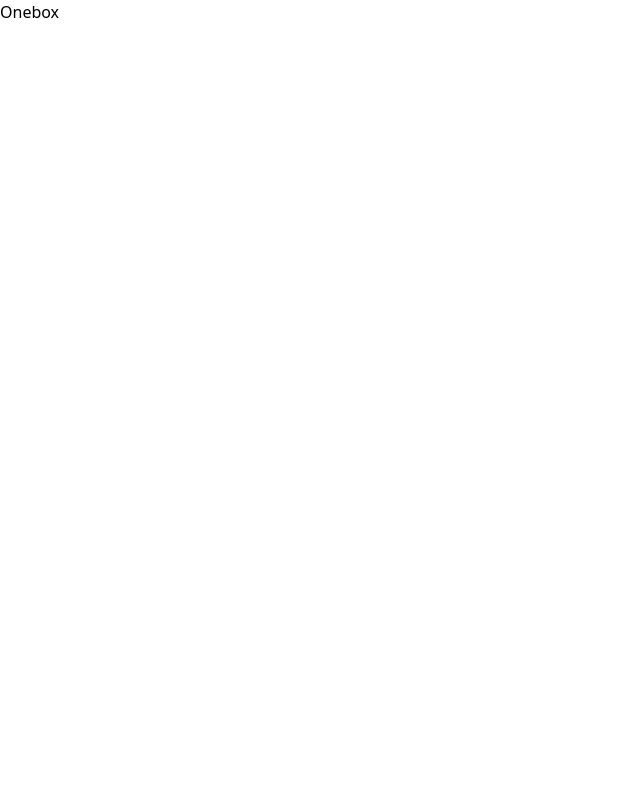
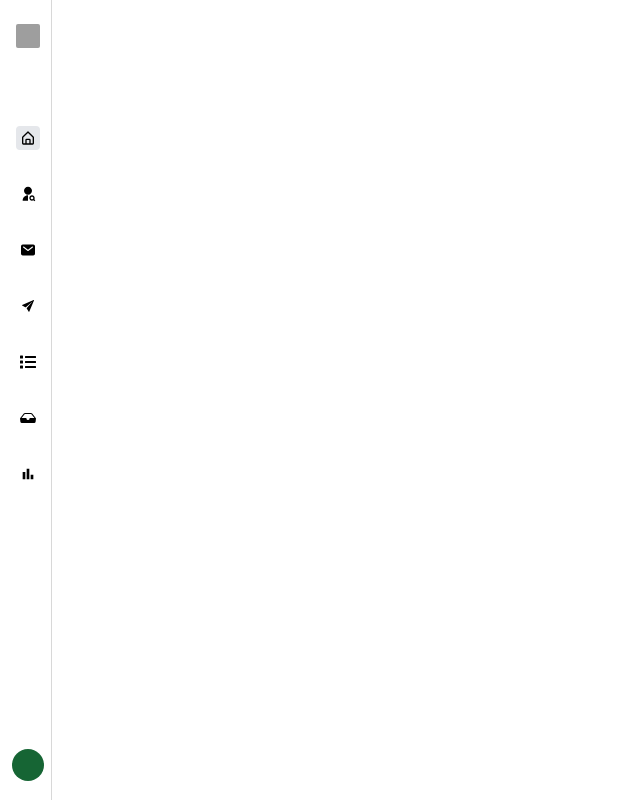
Before and after one commit to HemanthRaghu96/Onebox-Email-Service, a React (Vite) app: page /onebox in a window 1280 px wide. Shown: the whole page, without its empty margins (0-640 px from the left). Built offline with nearby package versions, Linux system fonts and the light colour scheme; grey boxes are pictures that could not be loaded.

Commit message:
Created Sidebar component

```diff
--- a/package.json
+++ b/package.json
@@ -11,6 +11,7 @@
   },
   "dependencies": {
     "axios": "^1.7.5",
+    "jwt-decode": "^4.0.0",
     "react": "^18.3.1",
     "react-dom": "^18.3.1",
     "react-icons": "^5.3.0",
--- /dev/null
+++ b/src/components/Sidebar.tsx
@@ -0,0 +1,85 @@
+import React, { useState } from "react";
+import { MdOutlineBarChart } from "react-icons/md";
+import { BiHomeAlt } from "react-icons/bi";
+import { BsInboxFill } from "react-icons/bs";
+import { FaList } from "react-icons/fa";
+import { IoMail } from "react-icons/io5";
+import { IoIosSend } from "react-icons/io";
+import { RiUserSearchFill } from "react-icons/ri";
+
+interface SlidebarProps {
+  currColor: boolean;
+  username: string;
+  showEmailDesktop: number;
+  handleChange: (index: number) => void;
+}
+
+const Sidebar: React.FC<SlidebarProps> = ({
+  currColor,
+  username,
+  handleChange,
+}) => {
+  const [activeIcon, setActiveIcon] = useState<number>(0);
+
+  const handleIconClick = (index: number) => {
+    setActiveIcon(index);
+    handleChange(index);
+  };
+
+  return (
+    <div
+      className={`w-[52px] h-screen px-1 border-r-[1px]  ${
+        currColor ? "border-[#343A40]" : "border-[#D8D8D8]"
+      } : flex flex-col justify-between ${
+        currColor ? "bg-[#101113]" : "bg-white"
+      } `}
+    >
+      <div className="w-[48px] h-[70px] pt-[8px] pr-[12px] pb-[12px] pl-[12px] gap-[0px] opacity-[0px] ">
+        {currColor ? (
+          <img
+            src="https://media.licdn.com/dms/image/D560BAQEmo1aZIhVtlQ/company-logo_200_200/0/1700158687336/reachinbox_ai_logo?e=2147483647&v=beta&t=2eGcwWsFtdBcUVJGGHkBxWHYFN86D-c5zfyr4s3DsNw"
+            alt="logo"
+            className="w-[26px] h-[24px] gap-[0px] opacity-[0px] rounded-sm mt-4 "
+          />
+        ) : (
+          <img
+            src="https://s3-alpha-sig.figma.com/img/ed94/738a/0d9ad817b731bfaf9a4a7d8bf7a8a637?Expires=1725840000&Key-Pair-Id=APKAQ4GOSFWCVNEHN3O4&Signature=gPYT~chaOOBiGWHuT19NE95ur~6l8~RiAy~VTojW1ELIvJZSM0YJJhCmCmhv0l3SEy51z~Lyx4di9iqXD0F17~5Nf8LWbqWYTIyqNkvIUxmRm5ngdmKTMSxNmXzm5x6~REFKA-8KBm7X~kNaf91dqPxmQVMT9m~LP2F6slt~Tpa09Lbb5JouQWTkOWvQ~2VyxhRaiVMSgzxZkpiFKUqhhYnkRtksLCGB9ZHvLmpAkdZhNRNu402AQKzfgH5s-PzDaOFqf3vjP8nkCBZ96selolKmjTihX2MVoMRjQkM8yT4zUicY0ZsSnKlszb31YOU2hfm9R7VsmLSIC~eblZWlEA__"
+            alt="logo"
+            className="w-[26px] h-[24px] gap-[0px] opacity-[0px] rounded-sm mt-4 "
+          />
+        )}
+      </div>
+      <div className="h-[645px] w-[48px] pt-12 px-2 flex flex-col items-center gap-8 ">
+        {[
+          BiHomeAlt,
+          RiUserSearchFill,
+          IoMail,
+          IoIosSend,
+          FaList,
+          BsInboxFill,
+          MdOutlineBarChart,
+        ].map((Icon, index) => (
+          <div
+            key={index}
+            className={`p-1 rounded cursor-pointer ${
+              currColor && activeIcon === index ? "bg-[#2F3030]" : ""
+            } ${
+              !currColor && activeIcon === index ? "bg-gray-200" : ""
+            } w-[24px] h-[24px]`}
+            onClick={() => handleIconClick(index)}
+          >
+            <Icon color={currColor ? "white" : "black"} />
+          </div>
+        ))}
+      </div>
+
+      <div className="w-12 h-[70px] flex justify-center items-center">
+        <p className="w-[32px] h-[32px] bg-green-800  rounded-full text-white font-light p-1 ">
+          {username}
+        </p>
+      </div>
+    </div>
+  );
+};
+
+export default Sidebar;
--- a/src/pages/Onebox.tsx
+++ b/src/pages/Onebox.tsx
@@ -1,5 +1,53 @@
+import { useEffect, useState } from "react";
+import Sidebar from "../components/Sidebar";
+import { jwtDecode } from "jwt-decode";
 const Onebox = () => {
-  return <div>Onebox</div>;
+  const [currColor, setCurrColor] = useState<boolean>(false);
+  const [showEmailDesktop, setShowEmailDesktop] = useState(0);
+  let token: string = localStorage.getItem("reachinbox-auth") || "null";
+
+  useEffect(() => {
+    token = location.search.split("?token=")?.join("");
+    if (token) {
+      let ParseData = jwtDecode(token);
+      localStorage.setItem("reachinbox-auth", JSON.stringify(token));
+      localStorage.setItem(
+        "reachinbox-auth-firstname",
+        JSON.stringify((ParseData as any).user.firstName)
+      );
+      localStorage.setItem(
+        "reachinbox-auth-lastname",
+        JSON.stringify((ParseData as any).user.lastName)
+      );
+      localStorage.setItem(
+        "reachinbox-auth-email",
+        JSON.stringify((ParseData as any).user.email)
+      );
+    }
+  }, [token]);
+
+  let firstName = localStorage.getItem("reachinbox-auth-firstname");
+  firstName = firstName ? JSON.parse(firstName) : "";
+  let lastName = localStorage.getItem("reachinbox-auth-lastname");
+  lastName = lastName ? JSON.parse(lastName) : "";
+  const username = firstName
+    ? firstName[0] + (lastName ? lastName[0] : "")
+    : "";
+  const handleChange = (index: number) => setShowEmailDesktop(index);
+  return (
+    <div
+      className={`w-full h-full   ${currColor ? "bg-black" : "bg-white"} ${
+        currColor ? "text-white" : "text-black"
+      } `}
+    >
+      <Sidebar
+        currColor={currColor}
+        username={username}
+        showEmailDesktop={showEmailDesktop}
+        handleChange={handleChange}
+      />
+    </div>
+  );
 };
 
 export default Onebox;
```
Also changed, not shown: 1 other file (tests, documents, lock files or other folders).
